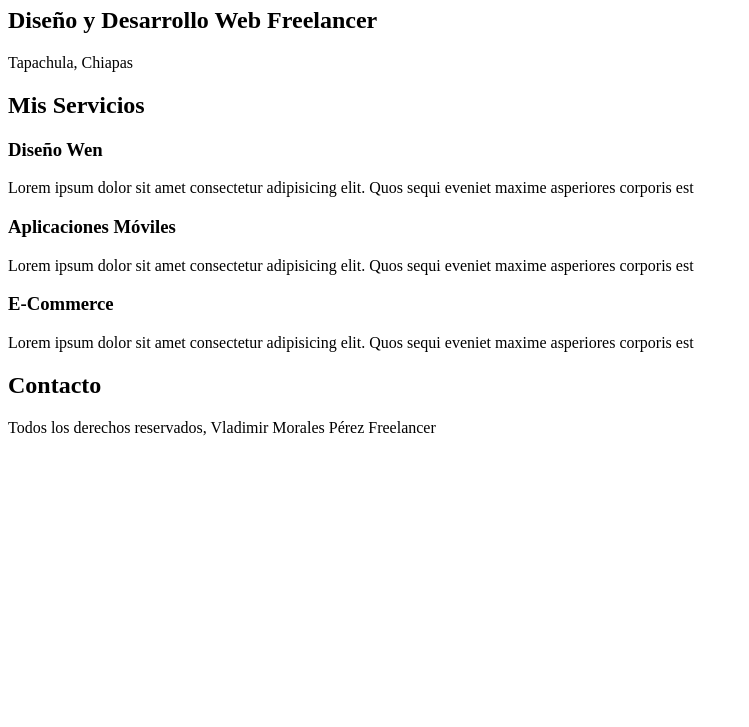
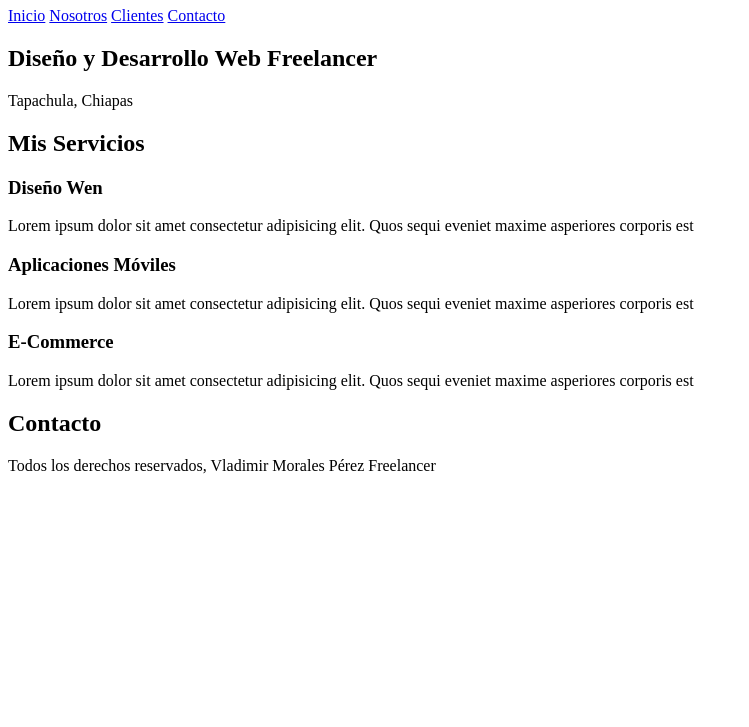
Before and after one commit to VladiMorales/freelancerinicio, a plain HTML site: page index.html in a window 1280 px wide. Shown: the part 73-800 px from the top of the page, without its empty margins (0-749 px from the left). Drawn offline with Linux system fonts and the light colour scheme.

Commit message:
Se agrego enlaces y barra de navegacion al index

```diff
--- a/index.html
+++ b/index.html
@@ -10,6 +10,13 @@
     <header>
         <h1>Vladimir Morales Perez Freelancer</h1>
     </header>
+
+    <nav>
+        <a href="#">Inicio</a>
+        <a href="#">Nosotros</a>
+        <a href="#">Clientes</a>
+        <a href="#">Contacto</a>
+    </nav>
 
     <section>
         <h2>Diseño y Desarrollo Web Freelancer</h2>
```
